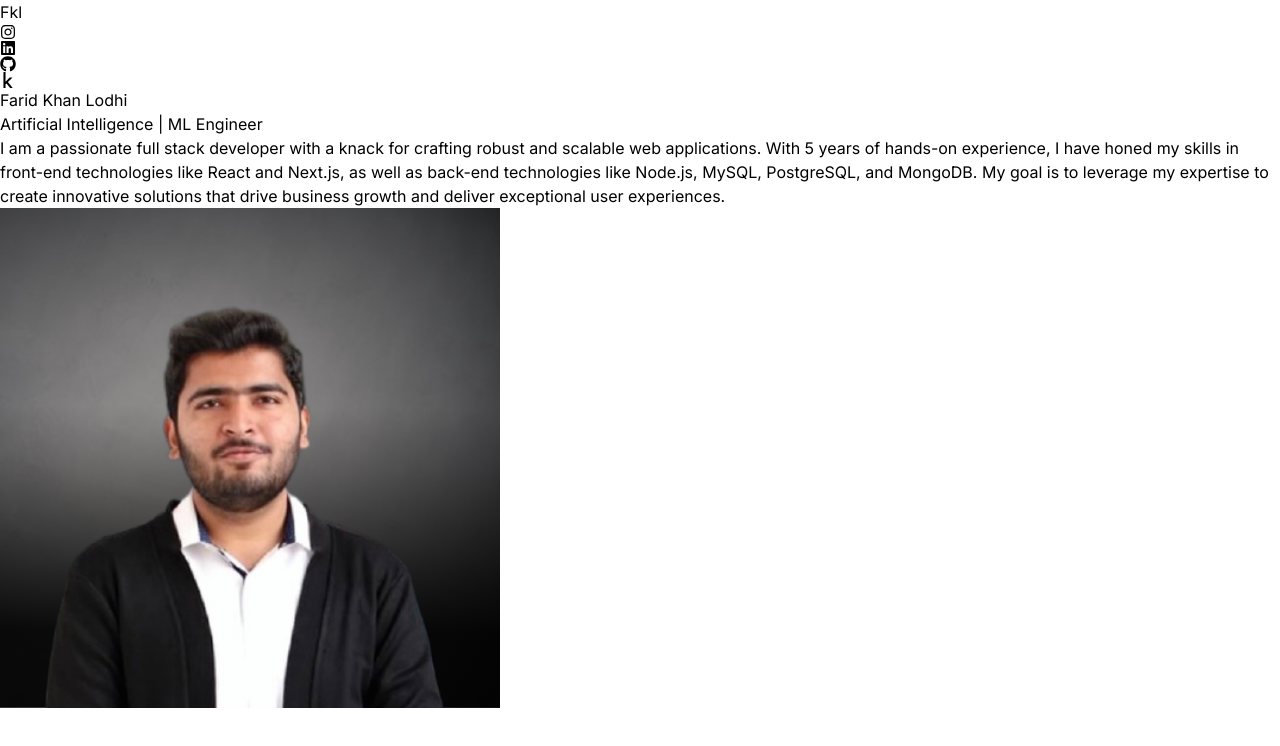
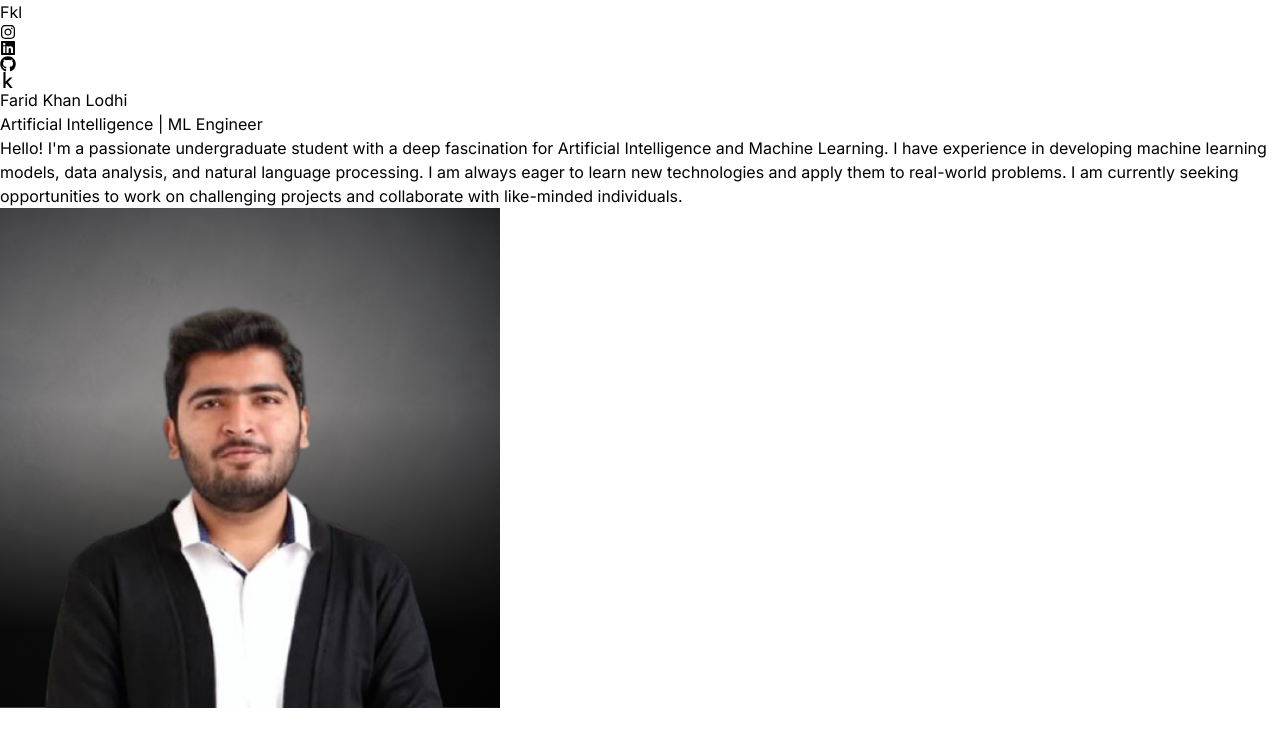
Before and after one commit to ChaudaryHammad/Frontend-BootCamp, a React (Vite) app in the folder Portfolio-project/: page / in a window 1280 px wide. Shown: the top 746 px of the page. Built offline with nearby package versions, Linux system fonts and the light colour scheme.

Commit message:
hero maintained

```diff
--- a/Portfolio-project/src/components/Hero.jsx
+++ b/Portfolio-project/src/components/Hero.jsx
@@ -7,10 +7,10 @@ const Hero = () => {
         <div className="flex flex-wrap">
           <div className="w-full lg:w-1/2">
             <div className="flex flex-col items-center lg:items-start">
-              <h1 className="pb-16 text-6xl font-thin tracking-tight lg:mt-16 lg:text-8xl lg:text-left text-center">
+              <h1 className="pb-12 text-6xl font-thin tracking-tight lg:mt-16 lg:text-8xl lg:text-left text-center">
                 Farid Khan Lodhi
               </h1>
-              <span className="bg-gradient-to-r from-pink-300 via-slate-500 to-purple-500 bg-clip-text text-[23px] lg:text-3xl tracking-tight text-transparent lg:text-left text-center">
+              <span className="pb-4 bg-gradient-to-r from-pink-300 via-slate-500 to-purple-500 bg-clip-text text-[23px] lg:text-3xl tracking-tight text-transparent lg:text-left text-center">
                 Artificial Intelligence | ML Engineer
               </span>
               <p className="my-2 mx-w-xl py-6 font-light tracking-tighter text-center lg:text-left ">
--- a/Portfolio-project/src/constants/index.js
+++ b/Portfolio-project/src/constants/index.js
@@ -3,7 +3,7 @@ import project2 from "../assets/projects/project-2.jpg";
 import project3 from "../assets/projects/project-3.jpg";
 import project4 from "../assets/projects/project-4.jpg";
 
-export const HERO_CONTENT = `I am a passionate full stack developer with a knack for crafting robust and scalable web applications. With 5 years of hands-on experience, I have honed my skills in front-end technologies like React and Next.js, as well as back-end technologies like Node.js, MySQL, PostgreSQL, and MongoDB. My goal is to leverage my expertise to create innovative solutions that drive business growth and deliver exceptional user experiences.`;
+export const HERO_CONTENT = `Hello! I'm a passionate undergraduate student with a deep fascination for Artificial Intelligence and Machine Learning. I have experience in developing machine learning models, data analysis, and natural language processing. I am always eager to learn new technologies and apply them to real-world problems. I am currently seeking opportunities to work on challenging projects and collaborate with like-minded individuals.`;
 
 export const ABOUT_TEXT = `I am a dedicated and versatile full stack developer with a passion for creating efficient and user-friendly web applications. With 5 years of professional experience, I have worked with a variety of technologies, including React, Next.js, Node.js, MySQL, PostgreSQL, and MongoDB. My journey in web development began with a deep curiosity for how things work, and it has evolved into a career where I continuously strive to learn and adapt to new challenges. I thrive in collaborative environments and enjoy solving complex problems to deliver high-quality solutions. Outside of coding, I enjoy staying active, exploring new technologies, and contributing to open-source projects.`;
 
```
